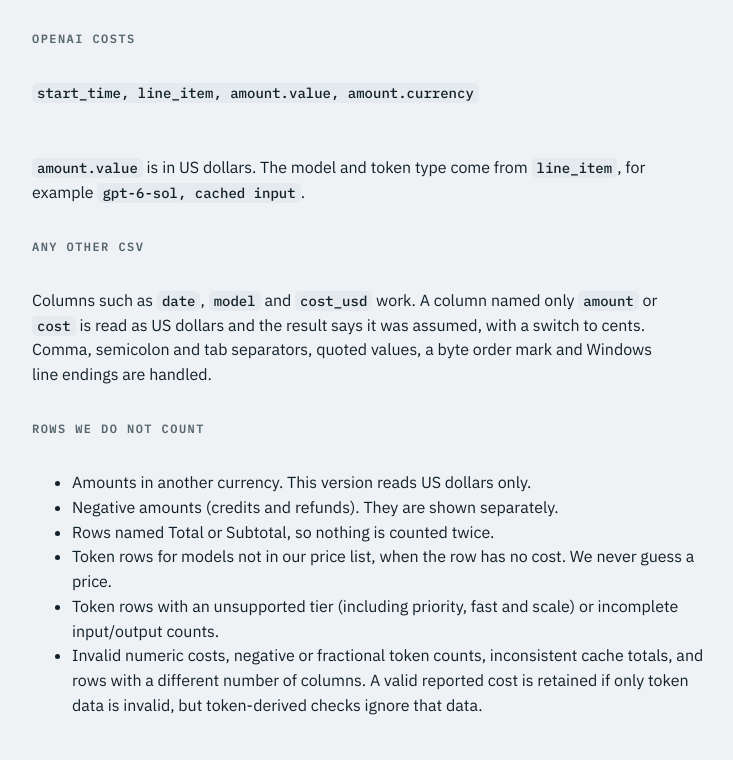
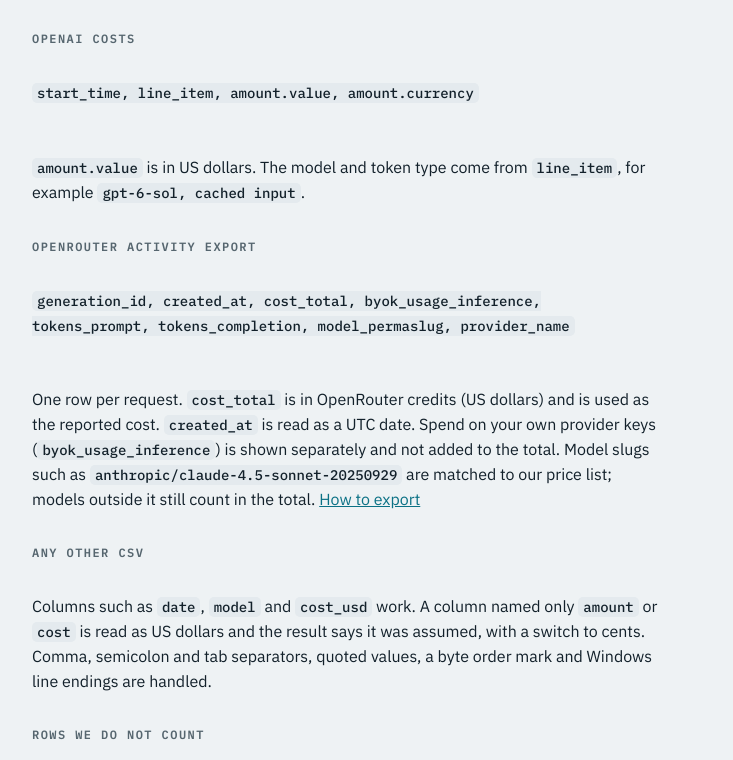
Before and after one commit to labfile0-eng/ai-spend-doctor, a website: page csv-formats/index.html in a window 1280 px wide. Shown: the part 1964-2724 px from the top of the page, without its empty margins (228-961 px from the left). Drawn offline with Linux system fonts and the light colour scheme.

Commit message:
Formats: OpenRouter export

```diff
--- a/csv-formats/index.html
+++ b/csv-formats/index.html
@@ -129,7 +129,7 @@ table{display:block;overflow-x:auto}.note{background:var(--warn-soft);border-rad
 <a class="back brand" href="/">AI Spend Doctor</a>
 <article>
 <h1>Supported CSV formats and how we calculate</h1>
-<p class="lead">The free checkup reads usage and cost exports from Claude and OpenAI, plus any CSV with similar columns. This page lists the columns it understands, what each check needs, and how every number is calculated.</p>
+<p class="lead">The free checkup reads usage and cost exports from Claude, OpenAI and OpenRouter, plus any CSV with similar columns. This page lists the columns it understands, what each check needs, and how every number is calculated.</p>
 <p class="note"><b>Tested so far on synthetic files only.</b> The shapes below follow the official Anthropic Usage and Cost API and the OpenAI Usage and Costs API. Neither provider publishes a column list for the CSV you download from the dashboard, and we have not yet checked a real anonymized dashboard export. If your file is not read correctly, write to <a href="mailto:hello@aispenddoctor.com">hello@aispenddoctor.com</a> with the header row only, never the data.</p>
 
 <h2>What the file needs</h2>
@@ -155,6 +155,9 @@ table{display:block;overflow-x:auto}.note{background:var(--warn-soft);border-rad
 <h3>OpenAI costs</h3>
 <p><code>start_time, line_item, amount.value, amount.currency</code></p>
 <p><code>amount.value</code> is in US dollars. The model and token type come from <code>line_item</code>, for example <code>gpt-6-sol, cached input</code>.</p>
+<h3>OpenRouter activity export</h3>
+<p><code>generation_id, created_at, cost_total, byok_usage_inference, tokens_prompt, tokens_completion, model_permaslug, provider_name</code></p>
+<p>One row per request. <code>cost_total</code> is in OpenRouter credits (US dollars) and is used as the reported cost. <code>created_at</code> is read as a UTC date. Spend on your own provider keys (<code>byok_usage_inference</code>) is shown separately and not added to the total. Model slugs such as <code>anthropic/claude-4.5-sonnet-20250929</code> are matched to our price list; models outside it still count in the total. <a href="/how-to-export-openrouter-activity-csv/">How to export</a></p>
 <h3>Any other CSV</h3>
 <p>Columns such as <code>date</code>, <code>model</code> and <code>cost_usd</code> work. A column named only <code>amount</code> or <code>cost</code> is read as US dollars and the result says it was assumed, with a switch to cents. Comma, semicolon and tab separators, quoted values, a byte order mark and Windows line endings are handled.</p>
 <h3>Rows we do not count</h3>
```
